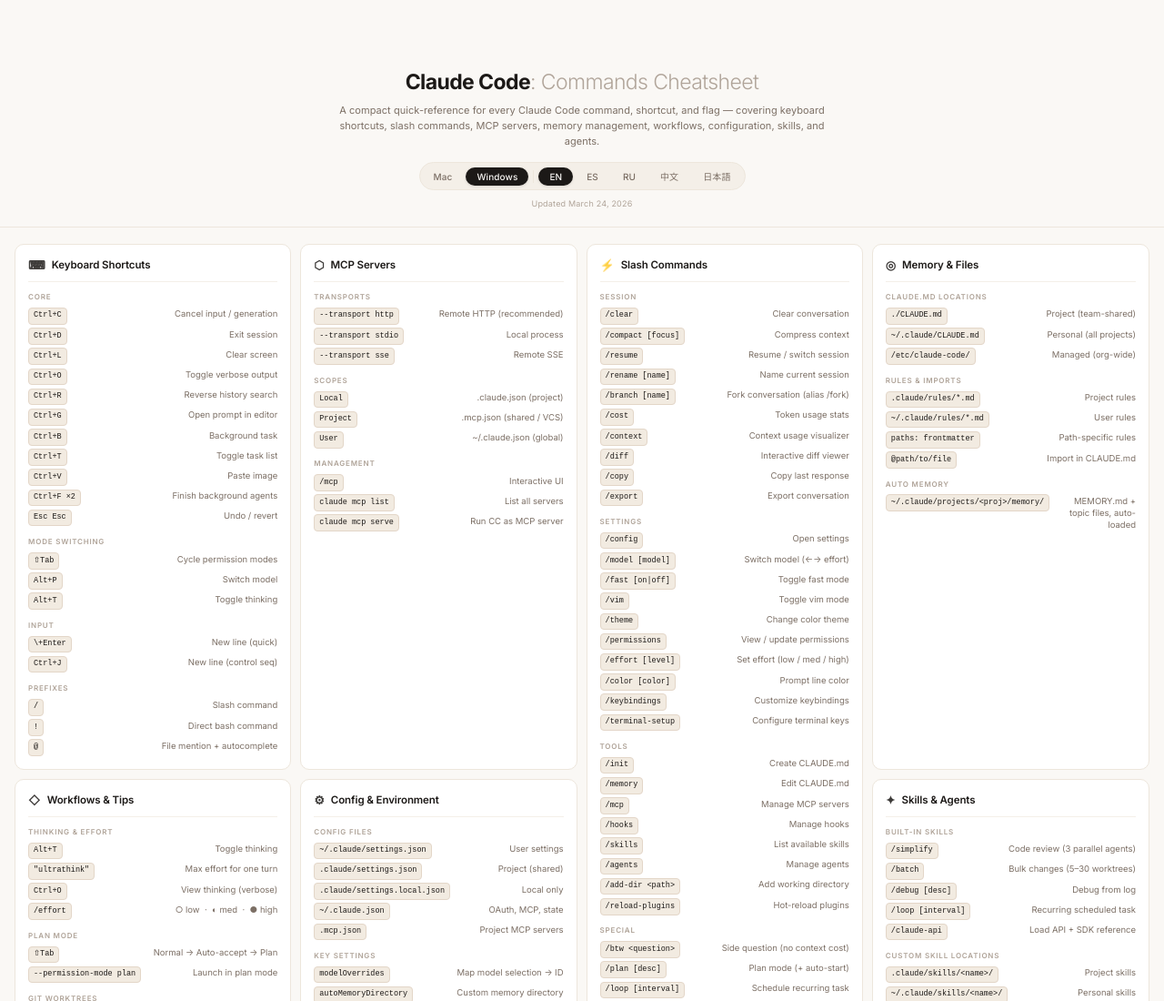
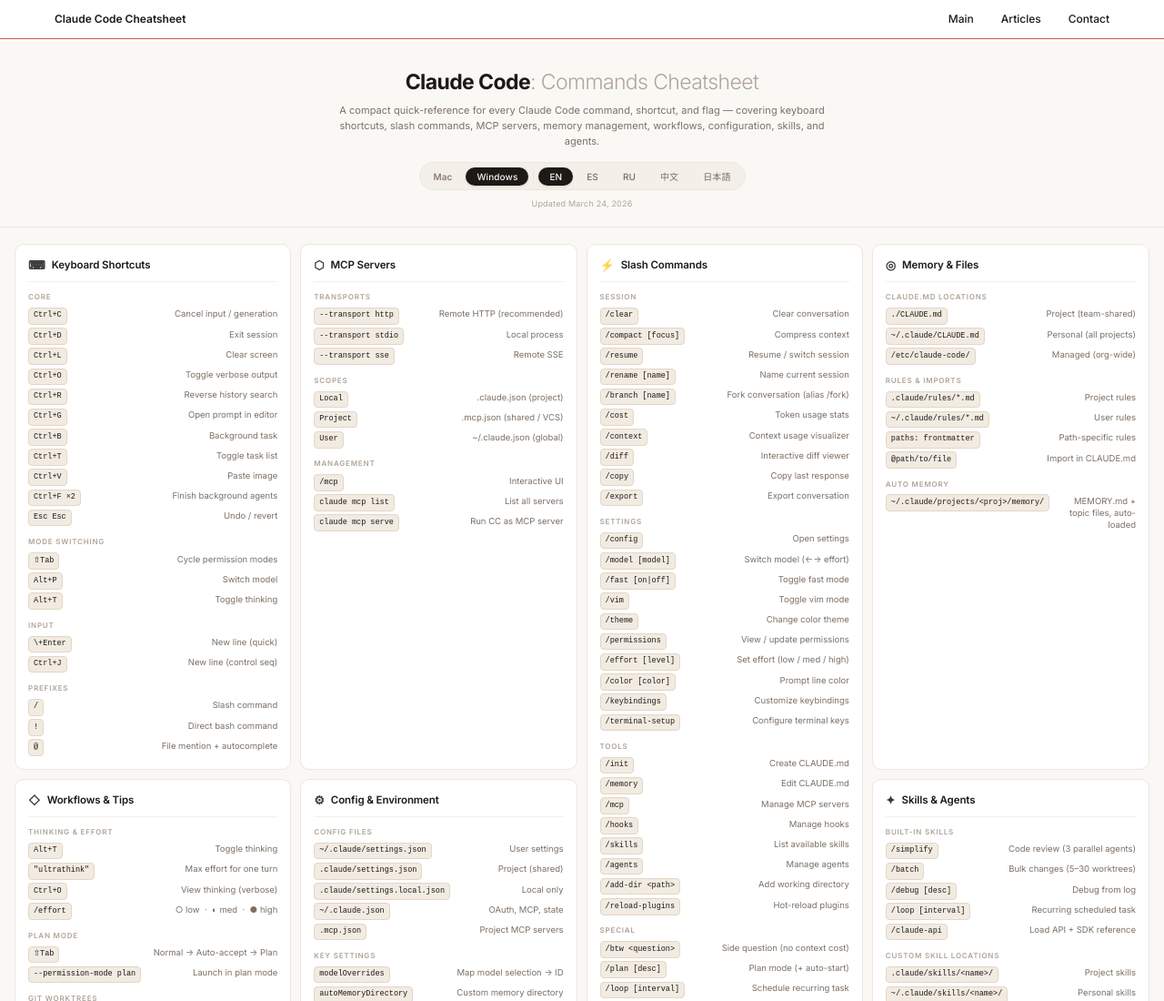
Before and after one commit to paullarionov/claude-code-commands-cheatsheet, a plain HTML site: page index.html in a window 1280 px wide. Shown: the top 1100 px of the page at 91% size. Drawn offline with Linux system fonts and the light colour scheme.

Commit message:
feat: add navigation markup to index.html

```diff
--- a/index.html
+++ b/index.html
@@ -460,6 +460,24 @@
 </style>
 </head>
 <body>
+
+  <nav class="navbar">
+    <div class="nav-container">
+      <a href="index.html" class="logo">Claude Code Cheatsheet</a>
+      <ul class="nav-menu">
+        <li><a href="index.html">Main</a></li>
+        <li class="dropdown">
+          <a href="#" class="dropdown-toggle">Articles</a>
+          <ul class="dropdown-menu">
+            <li><a href="best-practices.html">Best Practices</a></li>
+            <li><a href="hidden-features.html">Hidden Features</a></li>
+            <li><a href="token-usage.html">Reduce Token Usage</a></li>
+          </ul>
+        </li>
+        <li><a href="https://www.linkedin.com/in/paullarionov/" target="_blank">Contact</a></li>
+      </ul>
+    </div>
+  </nav>
 
 <header>
   <h1>Claude Code<em data-i18n="h1-sub">: Commands Cheatsheet</em></h1>
```
